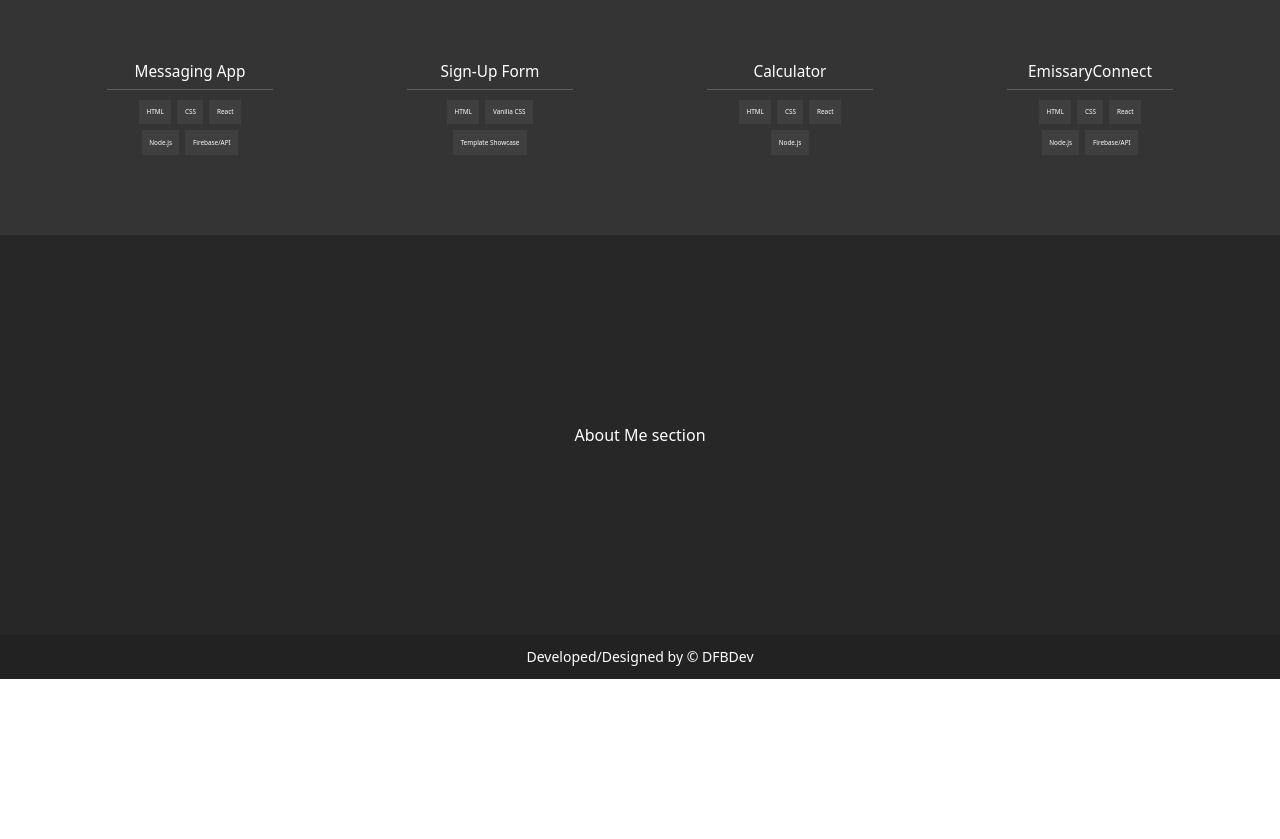
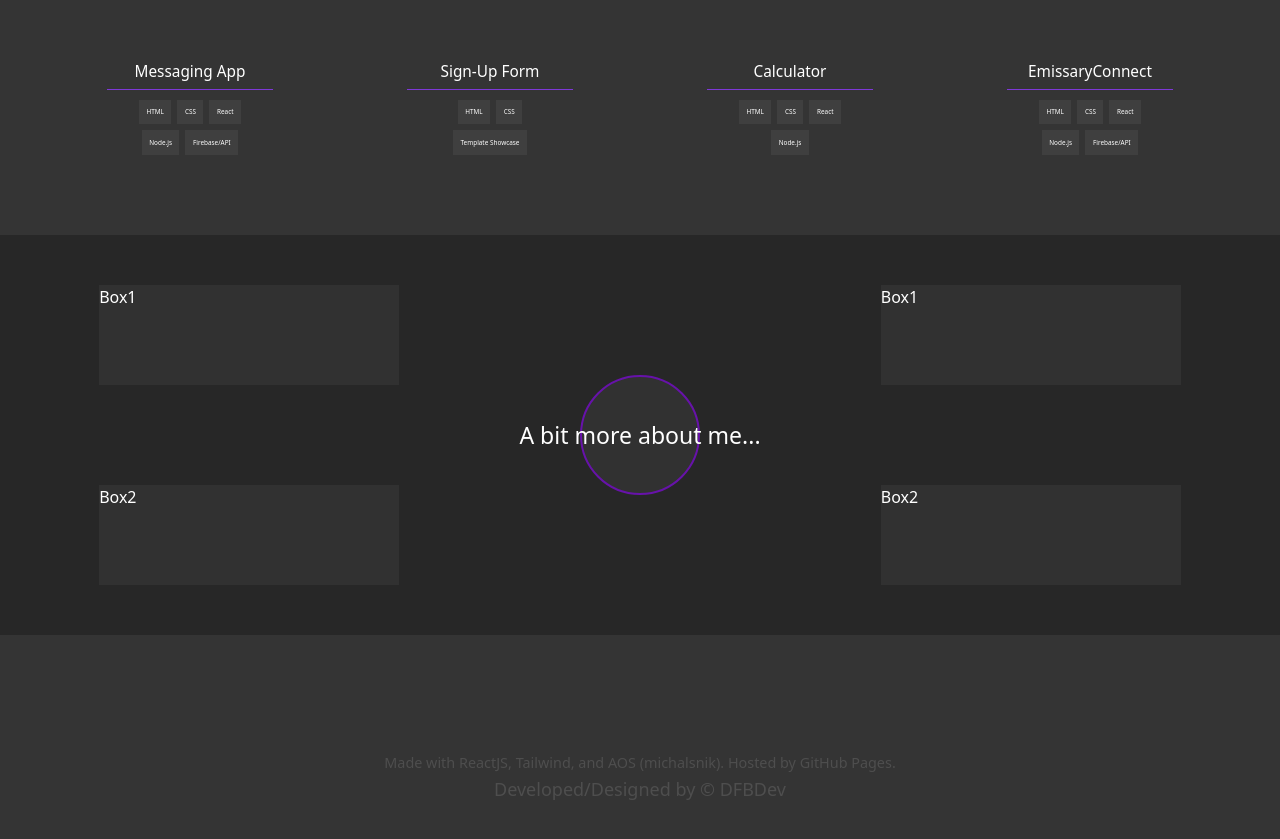
Before and after one commit to DFBDev/DFBPortfolio, a React (Create React App) app: page / in a window 1280 px wide. Shown: the part 1493-2332 px from the top of the page. Before the commit the page ends 2172 px from the top, so only its background shows below. Built offline with nearby package versions, Linux system fonts and the light colour scheme.

Commit message:
About me additions. Footer redesign.

```diff
--- a/src/App.js
+++ b/src/App.js
@@ -1,13 +1,26 @@
 import AOS from "aos";
 import 'aos/dist/aos.css';
-import { useEffect, useState } from "react";
-import { ProjCaption1 } from "./comps";
+import { useEffect, useRef } from "react";
 
 //Main body application, components can be found in comps.js.
-//Elements are stylized by a mixture of Tailwind and Vanilla CSS.
+//Elements are stylized by a mixture of Tailwind and Vanilla CSS (whichever is circumstantially easier).
 
 function App() {
-  let [capSelect, csSet] = useState(0);
+  const aboutRef = useRef(null);
+  const skillRef = useRef(null);
+  const projRef = useRef(null);
+
+  const clickScroll = () => {
+    aboutRef.current?.scrollIntoView({behavior: 'smooth'});
+  }
+
+  const clickScroll2 = () => {
+    skillRef.current?.scrollIntoView({behavior: 'smooth'});
+  }
+
+  const clickScroll3 = () => {
+    projRef.current?.scrollIntoView({behavior: 'smooth'});
+  }
 
   {/* Animation initializer for scrolling animations using AOS library */}
 
@@ -21,9 +34,9 @@ function App() {
         {/* Navigation Bar Content */}
         <h1 className="my-auto w-24 font-thin text-center text-white text-xl"><span className="font-normal text-white">DFB</span>Dev</h1>
         <ul className="navOpts flex justify-center justify-between items-center max-w-xlg w-3/5 ml-auto mr-5 font-thin text-white sm:text-xl">
-          <li className="opt">About me</li>
-          <li className="opt">Skills</li>
-          <li className="opt">Projects</li>
+          <li className="opt" onClick={clickScroll}>About me</li>
+          <li className="opt" onClick={clickScroll2}>Skills</li>
+          <li className="opt" onClick={clickScroll3}>Projects</li>
           <li className="opt">Contact</li>
         </ul>
       </nav>
@@ -37,10 +50,10 @@ function App() {
             <span className="font-thin">I also go by DFBDev or DemDB.</span>
             I'm a Front-end Developer!
           </p>
-          <ul className="persLinks flex w-3/4 h-1/4 justify-center items-center justify-between">
-            <li className="indvLinks"><a href="https://www.linkedin.com/in/donathan-brown-929255248/" target="_blank"><img src={require("./Images/2329259_linkedin_linkedin logo_logo_icon.png")}></img></a></li>
-            <li className="indvLinks"><a href="https://github.com/DFBDev" target="_blank"><img className="w-1/2 m-auto" src={require("./Images/GitHub-Mark-Light-64px.png")}></img></a></li>
-            <li className="indvLinks"><img className="w-1/2 m-auto" src={require("./Images/resume-and-cv.png")}></img></li>
+          <ul className="persLinks flex w-3/4 h-1/4 justify-center items-center justify-between" ref={skillRef}>
+            <li className="indvLinks il1"><a href="https://www.linkedin.com/in/donathan-brown-929255248/" target="_blank"><img src={require("./Images/2329259_linkedin_linkedin logo_logo_icon.png")}></img></a></li>
+            <li className="indvLinks il2"><a href="https://github.com/DFBDev" target="_blank"><img className="w-1/2 m-auto" src={require("./Images/GitHub-Mark-Light-64px.png")}></img></a></li>
+            <li className="indvLinks il3"><a><img className="w-1/2 m-auto" src={require("./Images/resume-and-cv.png")}></img></a></li>
           </ul>
         </article>
       </section>
@@ -85,11 +98,11 @@ function App() {
           </div>
         </article>
       </section>
-      <section className="flex justify-center items-center flex-col">
+      <section className="flex justify-center items-center flex-col" ref={projRef}>
         {/* Projects Section */}
-        <header className="projHead md:text-xl w-100 text-sm font-normal" data-aos="fade-right">
+        <header className="projHead md:text-xl w-100 font-normal" data-aos="fade-right">
           Recent Projects
-          <h1 className=" w-36 font-thin text-white text-lg text-left">Click to view!</h1>
+          <h1 className=" w-36 font-thin text-white md:text-lg text-left">Click to view!</h1>
           </header>
         <article className="psContainer w-full flex">
         <div className="projSec">
@@ -118,7 +131,7 @@ function App() {
             <h1 className="pT">Sign-Up Form</h1>
               <ul className="toolsList">
                 <li className="tlSlot">HTML</li>
-                <li className="tlSlot">Vanilla CSS</li>
+                <li className="tlSlot">CSS</li>
                 <li className="tlSlot">Template Showcase</li>
               </ul>
             </div>
@@ -159,8 +172,30 @@ function App() {
         </div>
         </article>
       </section>
-      <section className="aboutSec flex justify-center items-center text-white">About Me section</section>
-      <footer className="flex justify-center items-center py-3 text-sm">Developed/Designed by © DFBDev</footer>
+      <section className="aboutSec flex justify-center items-center text-white" ref={aboutRef}>
+        <article className="flex flex-auto h-full justify-center items-center flex-col justify-around">
+          <div className="aboutBox ml-auto" data-aos="fade-up-left">Box1</div>
+          <div className="aboutBox ml-auto" data-aos="fade-down-left">Box2</div>
+        </article>
+        <header className="flex flex-auto h-full justify-center items-center">
+          <div className="aboutCircle">
+            <h1 className="aboutHeader font-thin">A bit more about me...</h1>
+          </div>
+        </header>
+        <article className="flex flex-auto h-full justify-center items-center justify-around flex-col">
+          <div className="aboutBox mr-auto" data-aos="fade-up-right">Box1</div>
+          <div className="aboutBox mr-auto" data-aos="fade-down-right">Box2</div>
+        </article>
+      </section>
+      <footer className="flex justify-center items-center md:text-lg text-sm flex-col">
+        <div className="footExtension">
+          Made with<span className="hover:text-purple-500 transition ease-in-out">&nbsp;ReactJS</span>,
+          <span className="hover:text-purple-500 transition ease-in-out">&nbsp;Tailwind</span>,
+          and <span className="hover:text-purple-500 transition ease-in-out">&nbsp;AOS {"(michalsnik)"}</span>.
+          Hosted by <span className="hover:text-purple-500 transition ease-in-out">&nbsp;GitHub Pages</span>.
+        </div>
+        <p className="flex-auto py-3">Developed/Designed by © DFBDev</p>
+      </footer>
     </body>
   );
 }
--- a/src/index.css
+++ b/src/index.css
@@ -3,6 +3,17 @@
 @tailwind utilities;
 
 /* CSS cases where Tailwind would be more inefficent to implement (given my current experience) are below */
+
+@keyframes slideDown {
+    0%{
+        transform:translateY(-20%);
+        opacity:0;
+    }
+    100%{
+        transform:translateY(0%);
+        opacity:1;
+    }
+}
 
 :root {
     --primary1: #343434;
@@ -64,6 +75,59 @@ header{
     border-width:2px;
     border-color:var(--border1);
     background-color: rgb(15, 15, 15, 0.2);
+}
+.il1:hover ::after{
+    display:flex;
+    width:20%;
+    justify-content:center;
+    text-align:center;
+    max-width:68px;
+    min-width:5px;
+    font-size:0.8rem;
+    top:100%;
+    content: 'LinkedIn Profile';
+    position:absolute;
+    color:white;
+    overflow:visible;
+    font-weight:100;
+    opacity:1;
+    animation: slideDown 0.5s ease-in-out;
+
+}
+.il2:hover ::after{
+    display:flex;
+    width:20%;
+    justify-content:center;
+    text-align:center;
+    max-width:68px;
+    min-width:12px;
+    font-size:0.8rem;
+    top:100%;
+    content: 'GitHub Profile';
+    position:absolute;
+    color:white;
+    overflow:visible;
+    font-weight:100;
+    opacity:1;
+    animation: slideDown 0.5s ease-in-out;
+}
+.il3:hover ::after{
+    display:flex;
+    width:20%;
+    justify-content:center;
+    text-align:center;
+    max-width:66px;
+    min-width:20px;
+    font-size:0.8rem;
+    top:100%;
+    right:0.2%;
+    content: 'Resume';
+    position:absolute;
+    color:white;
+    overflow:visible;
+    font-weight:100;
+    opacity:1;
+    animation: slideDown 0.5s ease-in-out;
 }
 .section2{
     background-color: var(--primary2);
@@ -224,7 +288,44 @@ header{
     max-height:400px;
     background-color: var(--primary2);
 }
+.aboutCircle{
+    display:flex;
+    justify-content:center;
+    align-items:center;
+    height:12vw;
+    width:12vw;
+    max-width:120px;
+    max-height:120px;
+    border-radius:100%;
+    border-style:solid;
+    border-color: var(--border2);
+    border-width:2px;
+    background-color: #313131;
+    overflow:visible;
+}
+.aboutHeader{
+    font-size:1.8vw;
+    position:absolute;
+}
+.aboutBox{
+    width:90%;
+    height:25%;
+    max-width:300px;
+    background-color:#313131;
+}
 footer{
-    color:white;
-    background-color: #222222;
+    color:#4e4e4e;
+    background-color: var(--primary1);
+    padding-bottom:6%;
 }
+.footExtension{
+    display:flex;
+    padding-top:10%;
+    justify-content:center;
+    align-items:center;
+    background-color: var(--primary1);
+    width:100%;
+    height:8vh;
+    color:#4e4e4e;
+    font-size:0.8em;
+}
```
